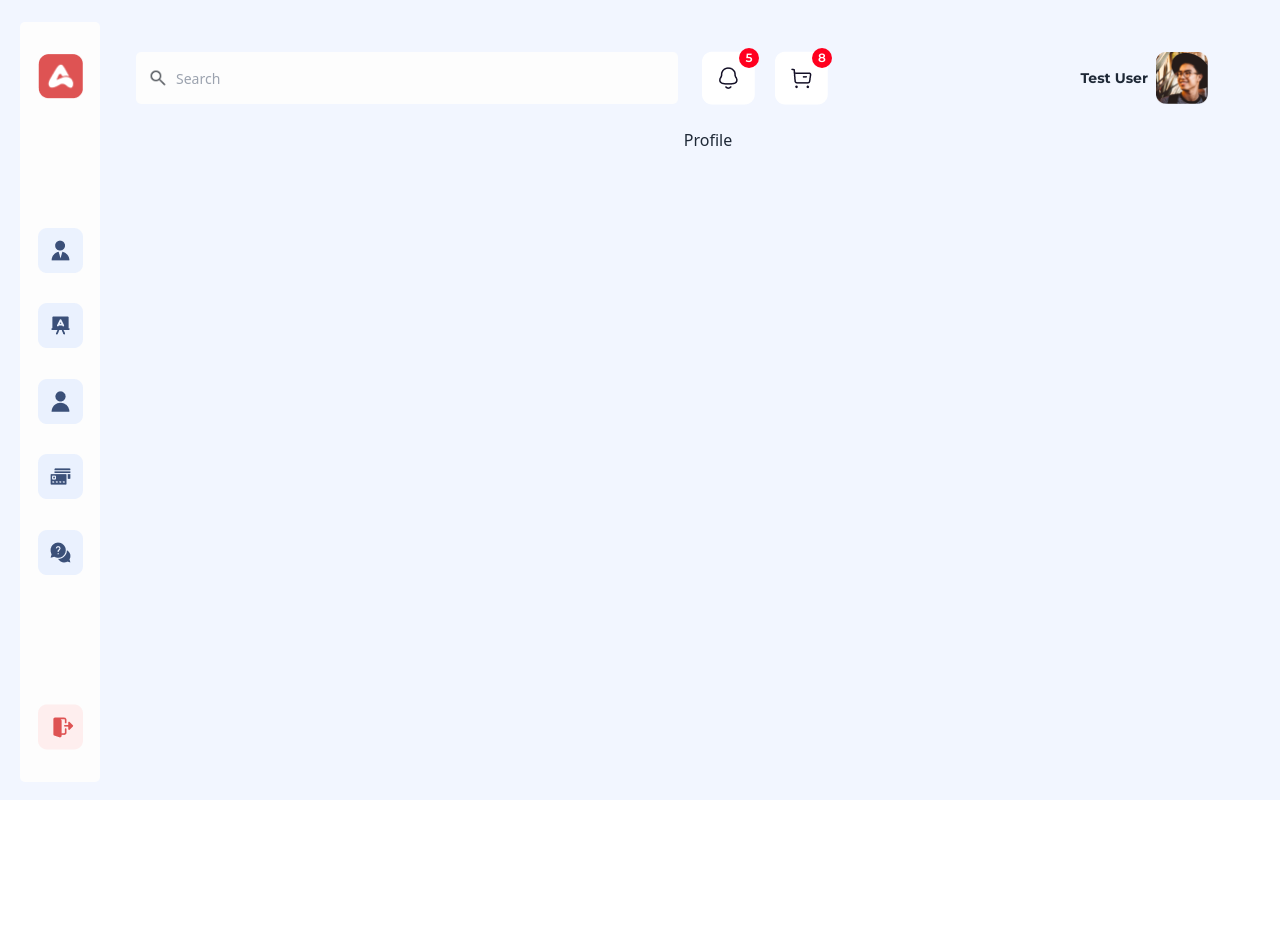
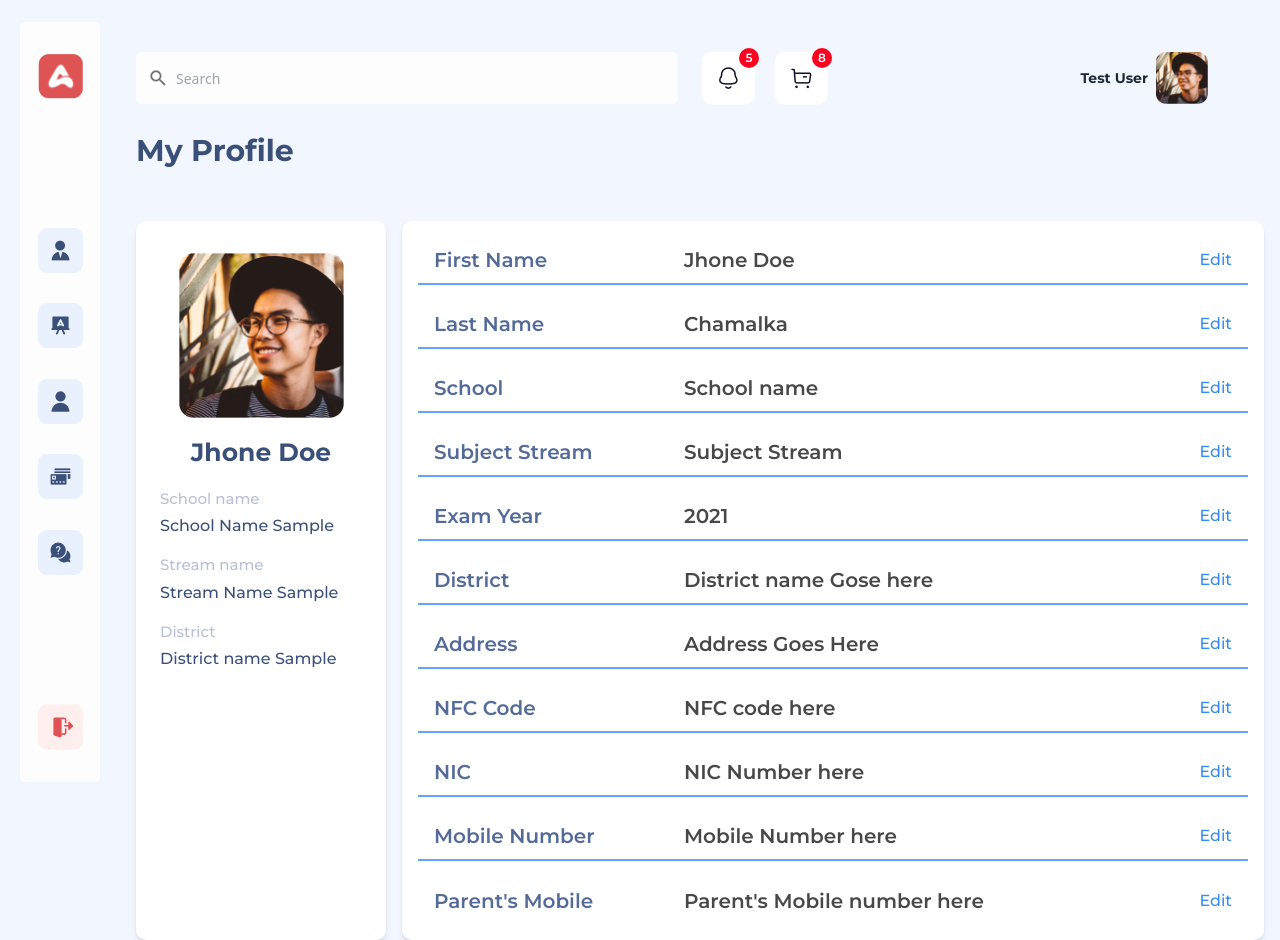
Before and after one commit to sachin96Boy/tution-frontend, a React (Vite) app: page /profile in a window 1280 px wide. Before the commit the page ends 800 px from the top, so only its background shows below. Built offline with nearby package versions, Linux system fonts and the light colour scheme.

Commit message:
My Profile Page Completed

```diff
--- a/src/App.tsx
+++ b/src/App.tsx
@@ -12,6 +12,7 @@ import ProfileUpdate from "./Pages/Auth/ProfileUpdate";
 import MyClasses from "./Pages/MyClasses/MyClasses";
 import MyClass from "./Pages/MyClass/MyClass";
 import MyLesson from "./Pages/MyLesson/MyLesson";
+import Profile from "./Pages/Auth/Profile";
 
 function App() {
   return (
@@ -25,7 +26,7 @@ function App() {
           <Route path="classes" element={<MyClasses />} />
           <Route path="mycourse/:id" element={<MyClass />} />
           <Route path="mylessons/:id" element={<MyLesson />} />
-          <Route path="profile" element={<h1>Profile</h1>} />
+          <Route path="profile" element={<Profile />} />
           <Route path="payment" element={<h1>Payment</h1>} />
           <Route path="contact" element={<h1>Contact</h1>} />
           <Route path="shopping" element={<Shopping />} />
--- /dev/null
+++ b/src/Pages/Auth/Profile.tsx
@@ -0,0 +1,223 @@
+import { Link } from "react-router-dom";
+import profile_pic from "../../assets/Images/Profile_photo.png";
+
+const Profile = () => {
+  return (
+    <div className=" font-montserrat flex flex-col items-start h-full w-full">
+      <h1 className="text-[30px] font-[700] text-[#3B5079]">My Profile</h1>
+      <div className="flex flex-row justify-start gap-4 items-center h-full w-full mt-12 pr-4 max-md:flex-col">
+        <div className="min-w-[250px] h-[719px] max-md:h-fit max-md:w-full pb-8 bg-[#ffffff] rounded-[10px] flex flex-col justify-start shadow-md items-center pt-8 px-6">
+          <img
+            src={profile_pic}
+            alt=""
+            className="rounded-[10px] w-[165px] h-[165px]"
+          />
+          <h2 className="text-[25px] font-[700] text-[#3B5079] mt-4">
+            Jhone Doe
+          </h2>
+          <div className="flex flex-col justify-start items-start w-full mt-4 gap-y-1">
+            <h3 className="text-[15px] font-[500] text-[#B6C1D7]">
+              School name
+            </h3>
+            <h3 className="text-[16px] font-[500] text-[#3B5079]">
+              School Name Sample
+            </h3>
+          </div>
+          <div className="flex flex-col justify-start items-start w-full mt-4 gap-y-1">
+            <h3 className="text-[15px] font-[500] text-[#B6C1D7]">
+              Stream name
+            </h3>
+            <h3 className="text-[16px] font-[500] text-[#3B5079]">
+              Stream Name Sample
+            </h3>
+          </div>
+          <div className="flex flex-col justify-start items-start w-full mt-4 gap-y-1">
+            <h3 className="text-[15px] font-[500] text-[#B6C1D7]">District</h3>
+            <h3 className="text-[16px] font-[500] text-[#3B5079]">
+              District name Sample
+            </h3>
+          </div>
+        </div>
+        <div className="flex flex-col max-md:flex-col max-md:h-fit w-full gap-y-4 h-[719px] bg-white rounded-[10px] shadow-md p-4">
+          <div className="flex flex-row max-md:flex-col max-md:h-fit justify-between items-center border-blue-400 border-b-2 h-[48px] p-4">
+            <div className="flex flex-row max-md:flex-col gap-y-1">
+              <div className="w-[250px] text-[#546B99] font-montserrat text-[20px] font-[600]">
+                First Name
+              </div>
+              <div className="text-[#484848] font-montserrat text-[20px] font-[600]">
+                Jhone Doe
+              </div>
+            </div>
+            <Link
+              to={"/profile/edit"}
+              className="text-[#368DF3] font-montserrat font-[500]"
+            >
+              Edit
+            </Link>
+          </div>
+          <div className="flex flex-row max-md:flex-col max-md:h-fit justify-between items-center border-blue-400 border-b-2 h-[48px] p-4">
+            <div className="flex flex-row max-md:flex-col gap-y-1">
+              <div className="w-[250px] text-[#546B99] font-montserrat text-[20px] font-[600]">
+                Last Name
+              </div>
+              <div className="text-[#484848] font-montserrat text-[20px] font-[600]">
+                Chamalka
+              </div>
+            </div>
+            <Link
+              to={"/profile/edit"}
+              className="text-[#368DF3] font-montserrat font-[500]"
+            >
+              Edit
+            </Link>
+          </div>
+          <div className="flex flex-row max-md:flex-col max-md:h-fit justify-between items-center border-blue-400 border-b-2 h-[48px] p-4">
+            <div className="flex flex-row max-md:flex-col gap-y-1">
+              <div className="w-[250px] text-[#546B99] font-montserrat text-[20px] font-[600]">
+                School
+              </div>
+              <div className="text-[#484848] font-montserrat text-[20px] font-[600]">
+                School name
+              </div>
+            </div>
+            <Link
+              to={"/profile/edit"}
+              className="text-[#368DF3] font-montserrat font-[500]"
+            >
+              Edit
+            </Link>
+          </div>
+          <div className="flex flex-row max-md:flex-col max-md:h-fit justify-between items-center border-blue-400 border-b-2 h-[48px] p-4">
+            <div className="flex flex-row max-md:flex-col gap-y-1">
+              <div className="w-[250px] text-[#546B99] font-montserrat text-[20px] font-[600]">
+                Subject Stream
+              </div>
+              <div className="text-[#484848] font-montserrat text-[20px] font-[600]">
+                Subject Stream
+              </div>
+            </div>
+            <Link
+              to={"/profile/edit"}
+              className="text-[#368DF3] font-montserrat font-[500]"
+            >
+              Edit
+            </Link>
+          </div>
+          <div className="flex flex-row max-md:flex-col max-md:h-fit justify-between items-center border-blue-400 border-b-2 h-[48px] p-4">
+            <div className="flex flex-row max-md:flex-col gap-y-1">
+              <div className="w-[250px] text-[#546B99] font-montserrat text-[20px] font-[600]">
+                Exam Year
+              </div>
+              <div className="text-[#484848] font-montserrat text-[20px] font-[600]">
+                2021
+              </div>
+            </div>
+            <Link
+              to={"/profile/edit"}
+              className="text-[#368DF3] font-montserrat font-[500]"
+            >
+              Edit
+            </Link>
+          </div>
+          <div className="flex flex-row max-md:flex-col max-md:h-fit justify-between items-center border-blue-400 border-b-2 h-[48px] p-4">
+            <div className="flex flex-row max-md:flex-col gap-y-1">
+              <div className="w-[250px] text-[#546B99] font-montserrat text-[20px] font-[600]">
+                District
+              </div>
+              <div className="text-[#484848] font-montserrat text-[20px] font-[600]">
+                District name Gose here
+              </div>
+            </div>
+            <Link
+              to={"/profile/edit"}
+              className="text-[#368DF3] font-montserrat font-[500]"
+            >
+              Edit
+            </Link>
+          </div>
+          <div className="flex flex-row max-md:flex-col max-md:h-fit justify-between items-center border-blue-400 border-b-2 h-[48px] p-4">
+            <div className="flex flex-row max-md:flex-col gap-y-1">
+              <div className="w-[250px] text-[#546B99] font-montserrat text-[20px] font-[600]">
+                Address
+              </div>
+              <div className="text-[#484848] font-montserrat text-[20px] font-[600]">
+                Address Goes Here
+              </div>
+            </div>
+            <Link
+              to={"/profile/edit"}
+              className="text-[#368DF3] font-montserrat font-[500]"
+            >
+              Edit
+            </Link>
+          </div>
+          <div className="flex flex-row max-md:flex-col max-md:h-fit justify-between items-center border-blue-400 border-b-2 h-[48px] p-4">
+            <div className="flex flex-row max-md:flex-col gap-y-1">
+              <div className="w-[250px] text-[#546B99] font-montserrat text-[20px] font-[600]">
+                NFC Code
+              </div>
+              <div className="text-[#484848] font-montserrat text-[20px] font-[600]">
+                NFC code here
+              </div>
+            </div>
+            <Link
+              to={"/profile/edit"}
+              className="text-[#368DF3] font-montserrat font-[500]"
+            >
+              Edit
+            </Link>
+          </div>
+          <div className="flex flex-row max-md:flex-col max-md:h-fit justify-between items-center border-blue-400 border-b-2 h-[48px] p-4">
+            <div className="flex flex-row max-md:flex-col gap-y-1">
+              <div className="w-[250px] text-[#546B99] font-montserrat text-[20px] font-[600]">
+                NIC
+              </div>
+              <div className="text-[#484848] font-montserrat text-[20px] font-[600]">
+                NIC Number here
+              </div>
+            </div>
+            <Link
+              to={"/profile/edit"}
+              className="text-[#368DF3] font-montserrat font-[500]"
+            >
+              Edit
+            </Link>
+          </div>
+          <div className="flex flex-row max-md:flex-col max-md:h-fit justify-between items-center border-blue-400 border-b-2 h-[48px] p-4">
+            <div className="flex flex-row max-md:flex-col gap-y-1">
+              <div className="w-[250px] text-[#546B99] font-montserrat text-[20px] font-[600]">
+                Mobile Number
+              </div>
+              <div className="text-[#484848] font-montserrat text-[20px] font-[600]">
+                Mobile Number here
+              </div>
+            </div>
+            <Link
+              to={"/profile/edit"}
+              className="text-[#368DF3] font-montserrat font-[500]"
+            >
+              Edit
+            </Link>
+          </div>
+          <div className="flex flex-row max-md:flex-col max-md:h-fit justify-between items-center h-[48px] p-4 ">
+            <div className="flex flex-row max-md:flex-col gap-y-1">
+              <div className="w-[250px] text-[#546B99] font-montserrat text-[20px] font-[600]">
+                Parent's Mobile
+              </div>
+              <div className="text-[#484848] font-montserrat text-[20px] font-[600]">
+                Parent's Mobile number here
+              </div>
+            </div>
+            <Link
+              to={"/profile/edit"}
+              className="text-[#368DF3] font-montserrat font-[500]"
+            >
+              Edit
+            </Link>
+          </div>
+        </div>
+      </div>
+    </div>
+  );
+};
+export default Profile;
```
Also changed, not shown: src/assets/Images/Profile_photo.png (added).
